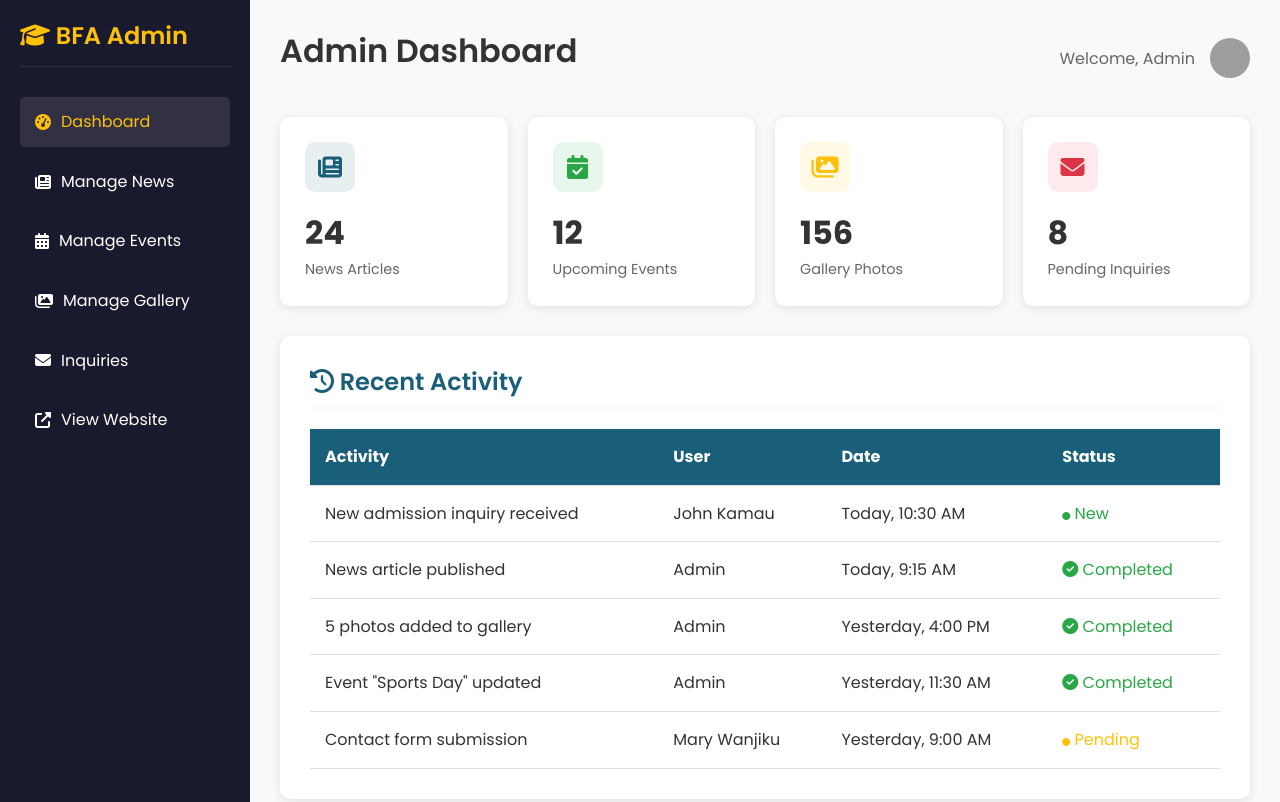
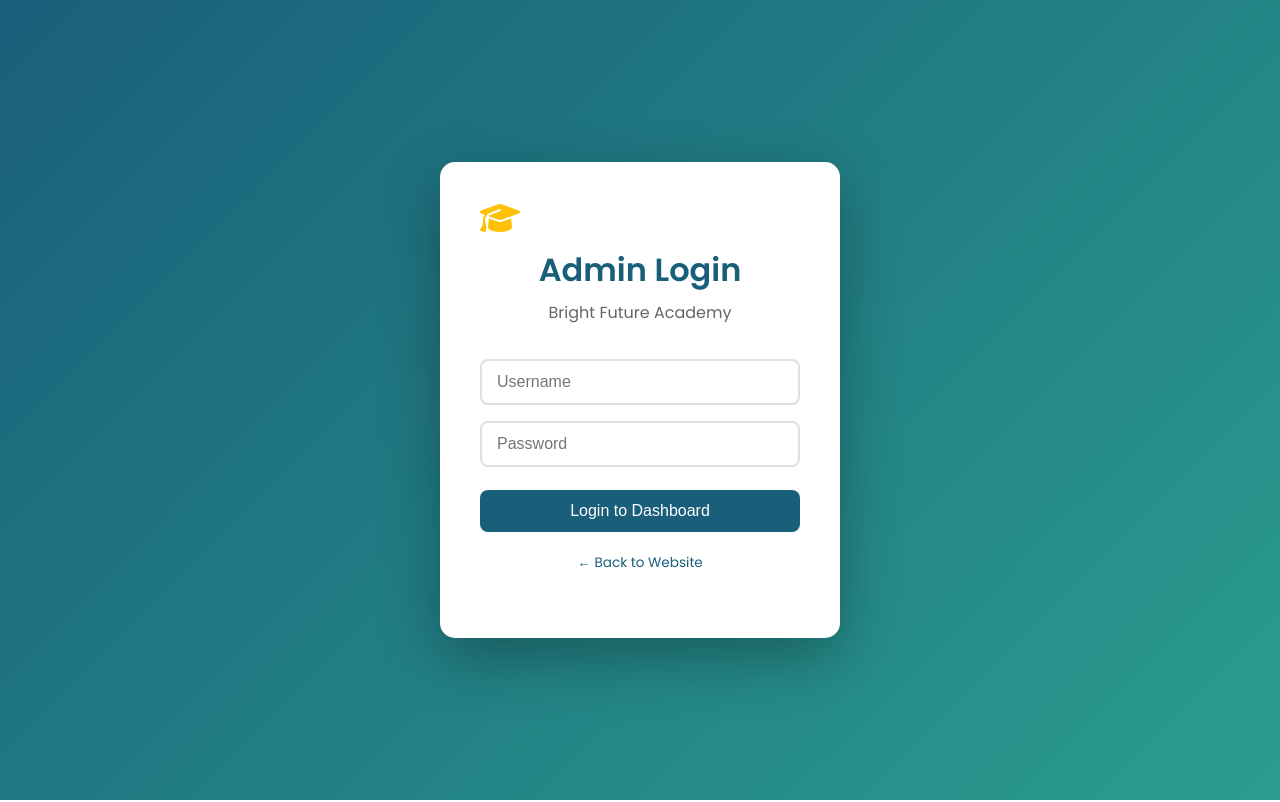
Before and after one commit to troymorg211/school-website, a plain HTML site: page admin.html in a window 1280 px wide. Shown: the top 802 px of the page. Drawn offline with nearby package versions, Linux system fonts and the light colour scheme; grey boxes are pictures that could not be loaded.

Commit message:
Add EmailJS and WhatsApp integration + Admin authentication

```diff
--- a/admin.html
+++ b/admin.html
@@ -7,10 +7,108 @@
     <link rel="stylesheet" href="css/style.css">
     <link rel="stylesheet" href="https://cdnjs.cloudflare.com/ajax/libs/font-awesome/6.4.0/css/all.min.css">
     <link href="https://fonts.googleapis.com/css2?family=Poppins:wght@300;400;500;600;700&display=swap" rel="stylesheet">
+    <style>
+        /* Login Overlay Styles */
+        #loginOverlay {
+            position: fixed;
+            top: 0;
+            left: 0;
+            width: 100%;
+            height: 100%;
+            background: linear-gradient(135deg, #1a5f7a 0%, #2a9d8f 100%);
+            display: flex;
+            align-items: center;
+            justify-content: center;
+            z-index: 10000;
+            transition: opacity 0.5s ease;
+        }
+        #loginOverlay.hidden {
+            opacity: 0;
+            pointer-events: none;
+        }
+        .login-box {
+            background: white;
+            padding: 40px;
+            border-radius: 15px;
+            box-shadow: 0 20px 60px rgba(0,0,0,0.3);
+            text-align: center;
+            max-width: 400px;
+            width: 90%;
+        }
+        .login-box h2 {
+            color: #1a5f7a;
+            margin-bottom: 10px;
+        }
+        .login-box .logo {
+            font-size: 3rem;
+            color: #ffc107;
+            margin-bottom: 15px;
+        }
+        .login-box p {
+            color: #666;
+            margin-bottom: 25px;
+        }
+        .login-box input {
+            width: 100%;
+            padding: 12px 15px;
+            margin: 8px 0;
+            border: 2px solid #e0e0e0;
+            border-radius: 8px;
+            font-size: 1rem;
+            transition: border-color 0.3s;
+        }
+        .login-box input:focus {
+            outline: none;
+            border-color: #1a5f7a;
+        }
+        .login-box .btn-login {
+            width: 100%;
+            padding: 12px;
+            background: #1a5f7a;
+            color: white;
+            border: none;
+            border-radius: 8px;
+            font-size: 1rem;
+            cursor: pointer;
+            margin-top: 15px;
+            transition: background 0.3s;
+        }
+        .login-box .btn-login:hover {
+            background: #134b61;
+        }
+        .login-error {
+            color: #dc3545;
+            margin-top: 10px;
+            display: none;
+        }
+        .admin-layout.hidden {
+            display: none;
+        }
+    </style>
 </head>
 <body>
+    <!-- Login Overlay -->
+    <div id="loginOverlay">
+        <div class="login-box">
+            <div class="logo">
+                <i class="fas fa-graduation-cap"></i>
+            </div>
+            <h2>Admin Login</h2>
+            <p>Bright Future Academy</p>
+            <form id="loginForm">
+                <input type="text" id="username" placeholder="Username" required>
+                <input type="password" id="password" placeholder="Password" required>
+                <button type="submit" class="btn-login">Login to Dashboard</button>
+                <p class="login-error" id="loginError">Invalid username or password</p>
+            </form>
+            <p style="margin-top: 20px; font-size: 0.85rem; color: #999;">
+                <a href="index.html" style="color: #1a5f7a;">← Back to Website</a>
+            </p>
+        </div>
+    </div>
+
     <!-- Admin Layout -->
-    <div class="admin-layout">
+    <div class="admin-layout hidden" id="adminLayout">
         <!-- Sidebar -->
         <aside class="admin-sidebar">
             <h3><i class="fas fa-graduation-cap"></i> BFA Admin</h3>
@@ -497,9 +595,70 @@
 
     <script src="js/main.js"></script>
     <script>
+        // ==========================================
+        // ADMIN AUTHENTICATION
+        // ==========================================
+        // IMPORTANT: For production, use proper server-side authentication
+        // This is a client-side demo only
+
+        // Default credentials (CHANGE THESE for production!)
+        const ADMIN_CREDENTIALS = {
+            username: 'admin',
+            password: 'bfa2026!' // Change this password!
+        };
+
+        // Check if user is already logged in
+        function checkAuth() {
+            const isLoggedIn = sessionStorage.getItem('bfa_admin_logged_in');
+            if (isLoggedIn === 'true') {
+                showAdminPanel();
+            }
+        }
+
+        // Show admin panel
+        function showAdminPanel() {
+            document.getElementById('loginOverlay').classList.add('hidden');
+            document.getElementById('adminLayout').classList.remove('hidden');
+        }
+
+        // Handle login
+        document.getElementById('loginForm').addEventListener('submit', function(e) {
+            e.preventDefault();
+
+            const username = document.getElementById('username').value;
+            const password = document.getElementById('password').value;
+            const loginError = document.getElementById('loginError');
+
+            if (username === ADMIN_CREDENTIALS.username && password === ADMIN_CREDENTIALS.password) {
+                sessionStorage.setItem('bfa_admin_logged_in', 'true');
+                showAdminPanel();
+            } else {
+                loginError.style.display = 'block';
+                // Shake animation for error
+                const loginBox = document.querySelector('.login-box');
+                loginBox.style.animation = 'shake 0.5s ease';
+                setTimeout(() => loginBox.style.animation = '', 500);
+            }
+        });
+
+        // Add shake animation
+        const style = document.createElement('style');
+        style.textContent = `
+            @keyframes shake {
+                0%, 100% { transform: translateX(0); }
+                25% { transform: translateX(-10px); }
+                75% { transform: translateX(10px); }
+            }
+        `;
+        document.head.appendChild(style);
+
+        // Check auth on page load
+        checkAuth();
+
+        // ==========================================
         // Admin Dashboard specific JavaScript
+        // ==========================================
         document.addEventListener('DOMContentLoaded', function() {
-            // Tab switching
             const tabLinks = document.querySelectorAll('.admin-nav a[data-tab]');
             tabLinks.forEach(link => {
                 link.addEventListener('click', function(e) {
```
